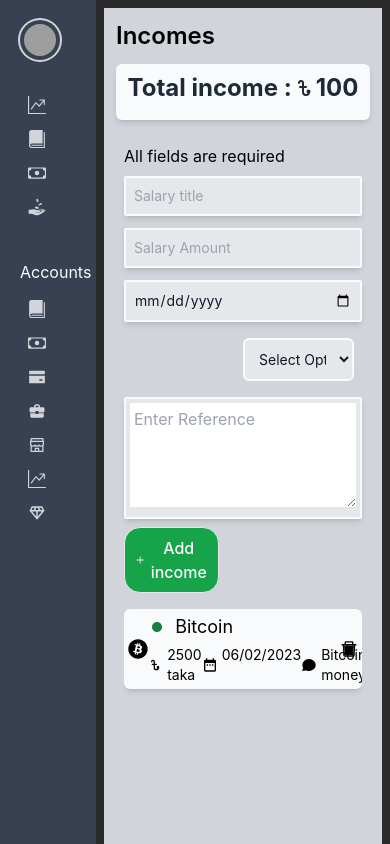
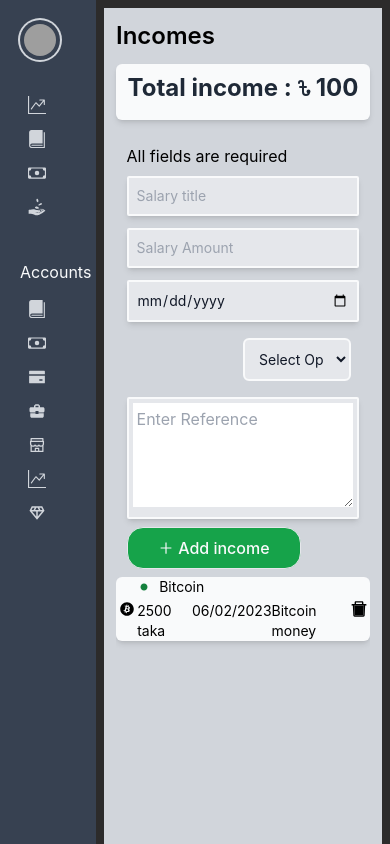
Before and after one commit to naimur-29/SpendWise, a React (Create React App) app: page / in a window 390 px wide. Shown: the top 844 px of the page. Built offline with nearby package versions, Linux system fonts and the light colour scheme; grey boxes are pictures that could not be loaded.

Commit message:
income page responsive 1.5, have issue on list items , other things almost correct

```diff
--- a/src/Billal's file/Components/Income/Income.jsx
+++ b/src/Billal's file/Components/Income/Income.jsx
@@ -33,7 +33,7 @@ export default function Income() {
           {/* body container starts */}
           <div className="bodyContainer grid grid-cols-2 customMid:grid-cols-12">
             {/* body left container starts  */}
-            <div className="bodyContainerLeft col-span-2 customMid:col-span-4 p-2  ">
+            <div className="bodyContainerLeft col-span-2 p-2 m-auto w-[98%] sm:w-[98%] md:w-[85%] customMid:col-span-4 customMid:w-[100%] ">
               <h1 className="mb-2">All fields are required</h1>
               <div className="inputContainer">
                 {/* salary title input field */}
@@ -91,10 +91,10 @@ export default function Income() {
                 </div>
 
                 {/* button section  */}
-                <div className="  ">
+                <div className="">
                   <button
                     type="button"
-                    className="py-2 px-2.5 w-[40%] font-medium text-gray-50  bg-green-600 rounded-2xl border border-gray-200 hover:bg-green-700 text-base self-center flex justify-center"
+                    className="py-2 px-2.5 w-[75%] customSm:w-[38%] sm:w-[42%] customMid:w-[68%] lg:w-[58%] xl:w-[50%] font-medium text-gray-50  bg-green-600 rounded-2xl border border-gray-200 hover:bg-green-700 text-base self-center flex justify-center"
                   >
                     <AiOutlinePlus className="self-center mr-1" />
                     Add income
@@ -105,18 +105,18 @@ export default function Income() {
             {/* body left container ends  */}
 
             {/* body Right container starts  */}
-            <div className="bodyContainerRight col-span-2 customMid:col-span-8 p-2 ">
+            <div className="bodyContainerRight col-span-2 customMid:col-span-8 p-0 md:p-2 ">
               <div className="rightCardSection  h-[68vh] w-[100%] md:w-[95%] customMid:w-[99%] lg:w-[92%] m-auto overflow-auto">
                 <a
                   href="#"
-                  className="block mb-2 w-full  p-1 customMid:p-2 bg-gray-50 hover:bg-gray-100  rounded-md shadow-md "
+                  className="block mb-2 w-full  p-0 sm:p-1 customMid:p-2 bg-gray-50 hover:bg-gray-100  rounded-md shadow-md "
                 >
                   <div className="cardContainer grid grid-cols-12">
                     {/* left side of card starts  */}
 
                     <div className="cardLeft col-span-1  m-auto">
                       <div className="bodyIcon flex">
-                        <FaBitcoin className="text-xl md:text-2xl lg:text-3xl" />
+                        <FaBitcoin className="text-sm sm:text-xl md:text-2xl lg:text-3xl" />
                       </div>
                     </div>
                     {/* left side of card ends  */}
@@ -127,31 +127,31 @@ export default function Income() {
                         {/* midTop starts */}
                         <div className="midTop flex mb-1">
                           <div className="iconContainer self-center">
-                            <GoPrimitiveDot className="text-green-700 text-xl" />
+                            <GoPrimitiveDot className="text-green-700 text-sm sm:text-xl" />
                           </div>
-                          <h1 className="text-lg ml-2 ">Bitcoin</h1>
+                          <h1 className="text-sm ml-2 sm:text-lg ">Bitcoin</h1>
                         </div>
                         {/* midTop ends */}
 
                         {/* midBottom starts  */}
 
-                        <div className="midBottom flex justify-between w-[99%] md:w-[95%] lg:w-[92%] ">
+                        <div className="midBottom flex justify-between w-[100%] sm:w-[98%] md:w-[95%] lg:w-[92%] ">
                           <div className="midBottomLeft flex">
-                            <div className="iconContainer  self-center mr-1">
+                            <div className="iconContainer hidden customSm:flex self-center mr-1">
                               <TbCurrencyTaka />
                             </div>
                             <h1 className="text-sm md:text-base">2500 taka</h1>
                           </div>
 
                           <div className="midBottomMid flex">
-                            <div className="iconContainer  self-center mr-1">
+                            <div className="iconContainer hidden customSm:flex  self-center mr-1">
                               <MdDateRange />
                             </div>
                             <h1 className="text-sm md:text-base">06/02/2023</h1>
                           </div>
 
                           <div className="midBottomLeft flex">
-                            <div className="iconContainer  self-center mr-1">
+                            <div className="iconContainer hidden customSm:flex  self-center mr-1">
                               <TbMessageCircle2Filled />
                             </div>
                             <h1 className="text-sm md:text-base">
--- a/tailwind.config.js
+++ b/tailwind.config.js
@@ -5,6 +5,7 @@ module.exports = {
     extend: {
       screens: {
         customMid: "930px",
+        customSm: "518px",
       },
     },
   },
```
